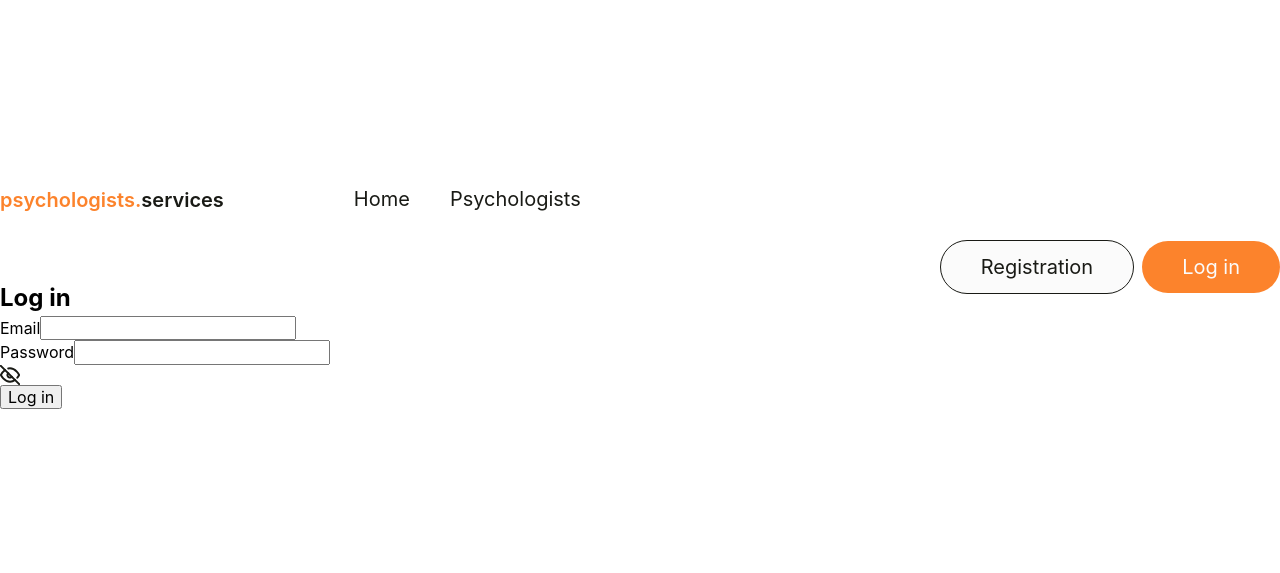
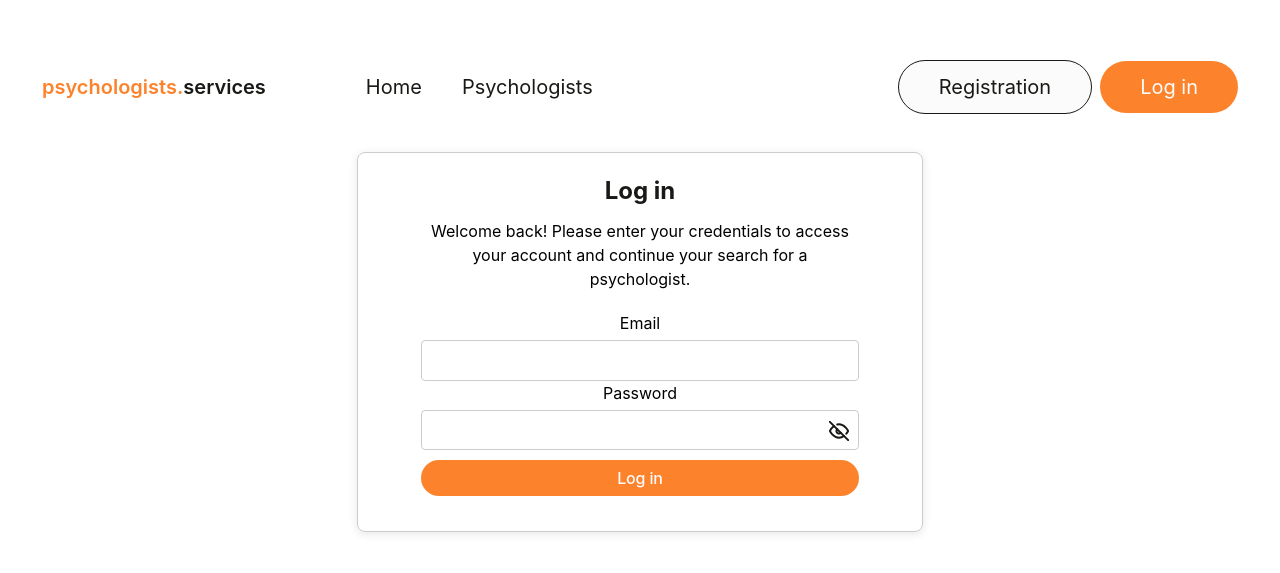
Before and after one commit to LesyaKot/psychologists.services, a React (Vite) app: page /login in a window 1280 px wide. Shown: the part 123-696 px from the top of the page. Built offline with nearby package versions, Linux system fonts and the light colour scheme; no server answers.

Commit message:
ass css to App, Auth, Login

```diff
--- a/src/App.css
+++ b/src/App.css
@@ -4,3 +4,11 @@
   padding: 2rem;
   text-align: center;
 }
+
+.container {
+  display: flex;
+  justify-content: space-between;
+  align-items: center;
+  gap: 20px;
+  padding: 10px;
+}
--- a/src/App.jsx
+++ b/src/App.jsx
@@ -12,7 +12,7 @@ import { auth } from "./firebase/firebaseConfig";
 import { Toaster } from "react-hot-toast";
 import { onAuthStateChanged } from "firebase/auth";
 import Auth from "./components/Auth/Auth";
-
+import './App.css';
 
 export default function AppRoutes() {
   const [user, setUser] = useState(null);
@@ -43,8 +43,12 @@ export default function AppRoutes() {
   return (
     <>
      <Toaster position="top-right" />
-    <Header user={user} onLogin={handleLogin} onRegister={handleRegister} />
-    <Auth user={user} onLogin={handleLogin} onRegister={handleRegister}/>
+
+     <div className="container">
+     <Header user={user} onLogin={handleLogin} onRegister={handleRegister} />
+     <Auth user={user} onLogin={handleLogin} onRegister={handleRegister}/>
+     </div>
+
 
     <Routes>
       <Route path="/" element={<Home user={user}  />} />
--- a/src/components/Auth/Auth.jsx
+++ b/src/components/Auth/Auth.jsx
@@ -28,13 +28,13 @@ export default function Auth({ user, onLogin }) {
     <ul className={css.list}>
       {user ? (
         <>
-          <li>
+          <li className={css.listitem}>
           <Person className={css.personIcon}
             size={24}
           />
             <p className={css.name}>Hello, {user.displayName || user.email}!</p>
           </li>
-          <li>
+          <li className={css.listitem}>
             <NavLink className={getNavLinkClass} onClick={() => handleSignOut(onLogin, navigate)} >Log out</NavLink>
           </li>
         </>
--- a/src/components/Auth/Auth.module.css
+++ b/src/components/Auth/Auth.module.css
@@ -4,7 +4,7 @@
   align-items: center;
   gap: 8px;
   justify-content: end;
-  margin-left: 345px;
+  /* margin-left: 345px; */
 }
 /*
 .item {
@@ -22,7 +22,6 @@
   border-radius: 30px;
   background-color: #fbfbfb;
   border: 1px solid #191a15;
-
 }
 
 .default {
@@ -34,23 +33,29 @@
 
 .active {
   position: relative;
-  color:  #fbfbfb;
+  color: #fbfbfb;
   background-color: #fc832c;
   border: none;
 }
 
-.name{
+.name {
   font-family: Inter, sans-serif;
   font-size: 16px;
   font-weight: 500;
   margin: 0;
   margin-right: 20px;
-
 }
 
-.personIcon{
-color:#fff;
-width: 24px;
-border-radius: 4px;
-background-color: #fc832c;
+.personIcon {
+  color: #fff;
+  fill: #fff;
+  width: 28px;
+  border-radius: 4px;
+  background-color: #fc832c;
 }
+
+.listitem {
+  display: flex;
+  flex-direction: row;
+  gap: 10px;
+}
--- a/src/components/Loader/Loader.jsx
+++ b/src/components/Loader/Loader.jsx
@@ -8,7 +8,7 @@ export default function Loader() {
         visible={true}
         height="80"
         width="80"
-        color="#f37113"
+        color="#fc832c"
         ariaLabel="oval-loading"
         wrapperStyle={{}}
         wrapperClass=""
--- a/src/components/Login/Login.jsx
+++ b/src/components/Login/Login.jsx
@@ -31,21 +31,6 @@ export default function Login() {
     resolver: yupResolver(validationSchema),
   });
 
-  // const onSubmit = async (data) => {
-  //   const { email, password } = data;
-  //   const auth = getAuth();
-
-  //   try {
-  //     await signInWithEmailAndPassword(auth, email, password);
-  //     localStorage.setItem("isAuthenticated", "true");
-  //     toast.success("Successfully logged in!");
-  //     reset();
-  //     navigate("/psychologists");
-  //     window.location.reload();
-  //   } catch (error) {
-  //     toast.error(`Login failed: ${error.message}`);
-  //   }
-  // };
   const onSubmit = async (data) => {
     const { email, password } = data;
     const auth = getAuth();
@@ -67,22 +52,27 @@ export default function Login() {
   };
 
   return (
-    <div>
-      <form onSubmit={handleSubmit(onSubmit)}>
-        <h2>Log in</h2>
-        <div>
-          <label>Email</label>
-          <input type="email" {...register("email")} />
-          {errors.email && <p>{errors.email.message}</p>}
-        </div>
+    <div className={css.wrap}>
+      <h2 className={css.title}>Log in</h2>
+      <p className={css.text}>
+        Welcome back! Please enter your credentials to access your account and
+        continue your search for a psychologist.
+      </p>
 
-        <div>
-          <label>Password</label>
+      <form className={css.form} onSubmit={handleSubmit(onSubmit)}>
+        <label className={css.label}>Email</label>
+        <input className={css.input} type="email" {...register("email")} />
+        {errors.email && <p>{errors.email.message}</p>}
+
+        <div className={css.passwordContainer}>
+          <label className={css.label}>Password</label>
           <input
+            className={css.input}
             type={showPassword ? "text" : "password"}
             {...register("password")}
           />
           <img
+            className={css.eyeIcon}
             src={showPassword ? eyeIcon : eyeOffIcon}
             alt="Toggle visibility"
             onClick={togglePasswordVisibility}
@@ -90,7 +80,9 @@ export default function Login() {
           {errors.password && <p>{errors.password.message}</p>}
         </div>
 
-        <button type="submit">Log in</button>
+        <button className={css.btn} type="submit">
+          Log in
+        </button>
       </form>
     </div>
   );
--- a/src/components/Login/Login.module.css
+++ b/src/components/Login/Login.module.css
@@ -0,0 +1,73 @@
+.wrap {
+  width: 566px;
+  display: flex;
+  flex-direction: column;
+  align-items: center;
+  margin: 0 auto;
+  padding: 20px;
+  border: 1px solid #ccc;
+  border-radius: 8px;
+  box-shadow: 0 2px 10px rgba(0, 0, 0, 0.1);
+  align-content: center;
+  justify-content: center;
+}
+
+.title {
+  font-weight: 40px;
+  color: #191a15;
+  margin-bottom: 10px;
+}
+
+.text {
+  width: 438px;
+  margin-bottom: 20px;
+}
+
+.form {
+  margin-bottom: 15px;
+}
+
+.label {
+  display: block;
+  margin-bottom: 5px;
+}
+
+.input {
+  width: 438px;
+  padding: 10px;
+  border: 1px solid #ccc;
+  border-radius: 4px;
+}
+
+.btn {
+  display: inline-flex;
+  text-decoration: none;
+  font-weight: 500;
+  letter-spacing: -0.01em;
+  color: #fbfbfb;
+  border-radius: 30px;
+  padding: 18px 50px;
+  align-items: center;
+  justify-content: center;
+  background-color: #fc832c;
+  height: 24px;
+  width: 438px;
+  border: none;
+}
+
+.btn:hover {
+  background-color: #f37113;
+}
+
+.passwordContainer {
+  position: relative;
+  margin-bottom: 10px;
+}
+
+.eyeIcon {
+  position: absolute;
+  top: 50%;
+  right: 10px;
+  transform: translateY(30%);
+  cursor: pointer;
+}
--- a/src/components/MainBtn/MainBtn.module.css
+++ b/src/components/MainBtn/MainBtn.module.css
@@ -9,7 +9,6 @@
   align-items: center;
   justify-content: center;
   background-color: #fc832c;
-  transition: background-color var(--animation);
   height: 24px;
   width: 107px;
   border: none;
--- a/src/components/Pagenav/Pagenav.module.css
+++ b/src/components/Pagenav/Pagenav.module.css
@@ -9,16 +9,6 @@
   position: relative;
 }
 
-/* .active::after {
-  content: " ";
-  position: absolute;
-  left: 0;
-  bottom: -10px;
-  width: 100%;
-  height: 5px;
-  background-color: #fc832c;
-} */
-
 .active::after {
   content: "";
   display: block;
@@ -29,20 +19,22 @@
   bottom: -10px;
   left: 50%;
   transform: translateX(-50%);
-  background-color:  #fc832c;
+  background-color: #fc832c;
 }
+
 .list {
   display: flex;
   flex-direction: row;
   align-items: center;
   gap: 40px;
-  margin-left: 130px;
+  margin-left: 100px;
 }
 
-.logo{
+.logo {
   text-decoration: none;
   color: #191a15;
 }
-.accent{
-  color: #fc832c ;
+
+.accent {
+  color: #fc832c;
 }
```
